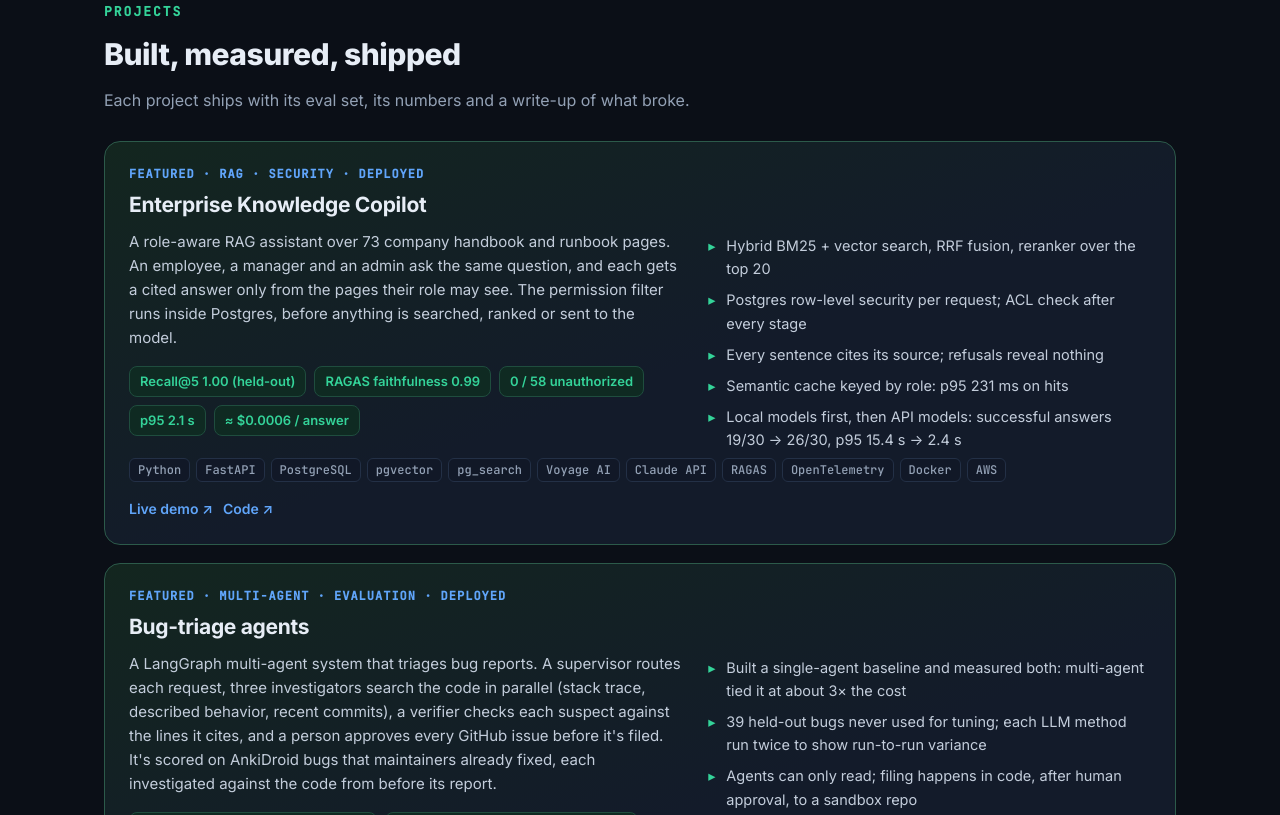
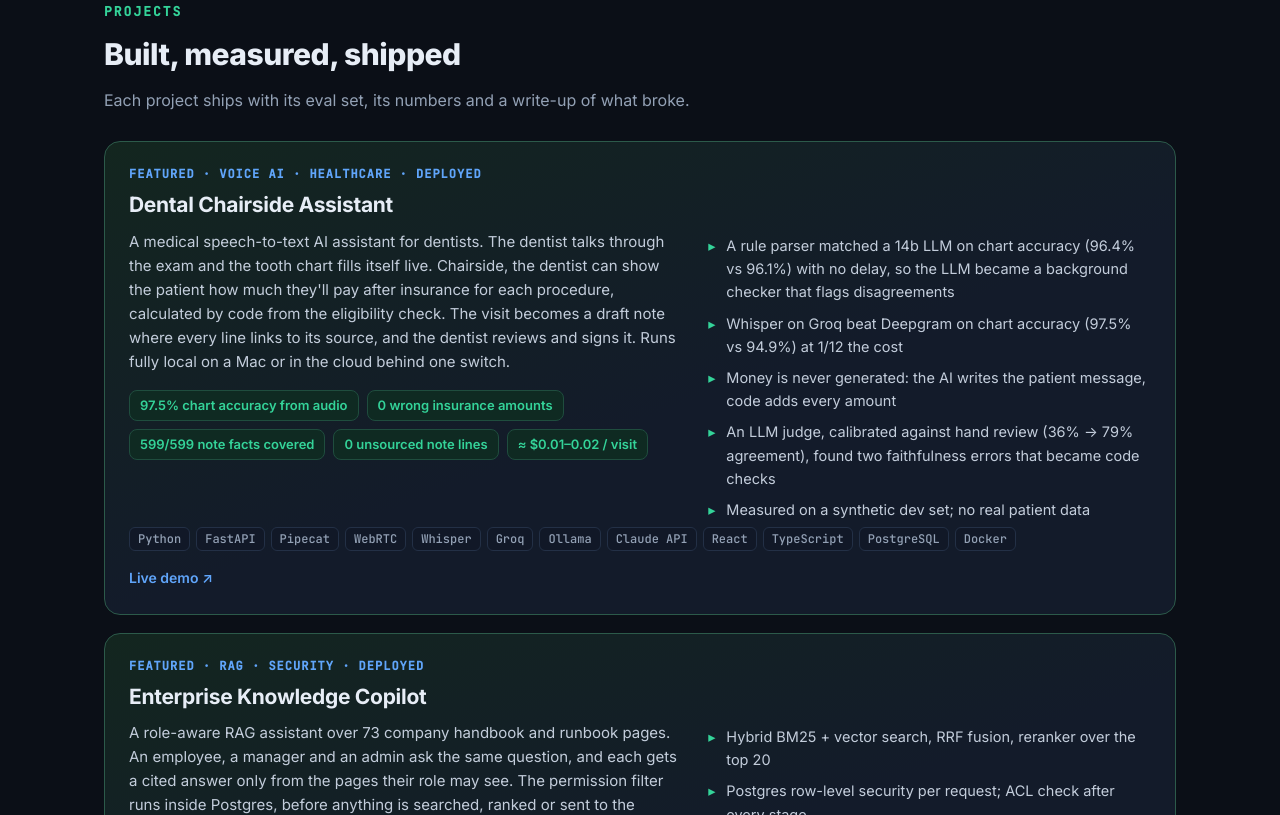
Before and after one commit to jnpallav-jain/jnpallav-jain.github.io, a plain HTML site: page index.html in a window 1280 px wide. Shown: the part 1451-2266 px from the top of the page. Drawn offline with Linux system fonts and the light colour scheme.

Commit message:
Portfolio: add Dental Chairside Assistant

```diff
--- a/index.html
+++ b/index.html
@@ -149,6 +149,7 @@
       <a class="btn primary" href="#projects">See the projects</a>
       <a class="btn" href="https://18-225-205-193.sslip.io" target="_blank" rel="noopener">Copilot demo ↗</a>
       <a class="btn" href="https://bugs.18-225-205-193.sslip.io" target="_blank" rel="noopener">Bug-triage demo ↗</a>
+      <a class="btn" href="https://163-192-211-133.sslip.io" target="_blank" rel="noopener">Dental assistant demo ↗</a>
       <a class="btn" href="https://github.com/jnpallav-jain" target="_blank" rel="noopener">GitHub ↗</a>
     </div>
     <div class="badges">
@@ -212,6 +213,34 @@
     <h2>Built, measured, shipped</h2>
     <p class="lead">Each project ships with its eval set, its numbers and a write-up of what broke.</p>
     <div class="projects">
+
+      <article class="proj featured">
+        <div class="tag">Featured · Voice AI · Healthcare · Deployed</div>
+        <h3>Dental Chairside Assistant</h3>
+        <div class="cols">
+          <div>
+            <p>A medical speech-to-text AI assistant for dentists. The dentist talks through the exam and the tooth chart fills itself live. Chairside, the dentist can show the patient how much they'll pay after insurance for each procedure, calculated by code from the eligibility check. The visit becomes a draft note where every line links to its source, and the dentist reviews and signs it. Runs fully local on a Mac or in the cloud behind one switch.</p>
+            <div class="chips">
+              <span class="chip">97.5% chart accuracy from audio</span>
+              <span class="chip">0 wrong insurance amounts</span>
+              <span class="chip">599/599 note facts covered</span>
+              <span class="chip">0 unsourced note lines</span>
+              <span class="chip">≈ $0.01–0.02 / visit</span>
+            </div>
+          </div>
+          <ul>
+            <li>A rule parser matched a 14b LLM on chart accuracy (96.4% vs 96.1%) with no delay, so the LLM became a background checker that flags disagreements</li>
+            <li>Whisper on Groq beat Deepgram on chart accuracy (97.5% vs 94.9%) at 1/12 the cost</li>
+            <li>Money is never generated: the AI writes the patient message, code adds every amount</li>
+            <li>An LLM judge, calibrated against hand review (36% → 79% agreement), found two faithfulness errors that became code checks</li>
+            <li>Measured on a synthetic dev set; no real patient data</li>
+          </ul>
+        </div>
+        <div class="tech"><span>Python</span><span>FastAPI</span><span>Pipecat</span><span>WebRTC</span><span>Whisper</span><span>Groq</span><span>Ollama</span><span>Claude API</span><span>React</span><span>TypeScript</span><span>PostgreSQL</span><span>Docker</span></div>
+        <div class="links">
+          <a href="https://163-192-211-133.sslip.io" target="_blank" rel="noopener">Live demo ↗</a>
+        </div>
+      </article>
 
       <article class="proj featured">
         <div class="tag">Featured · RAG · Security · Deployed</div>
```
